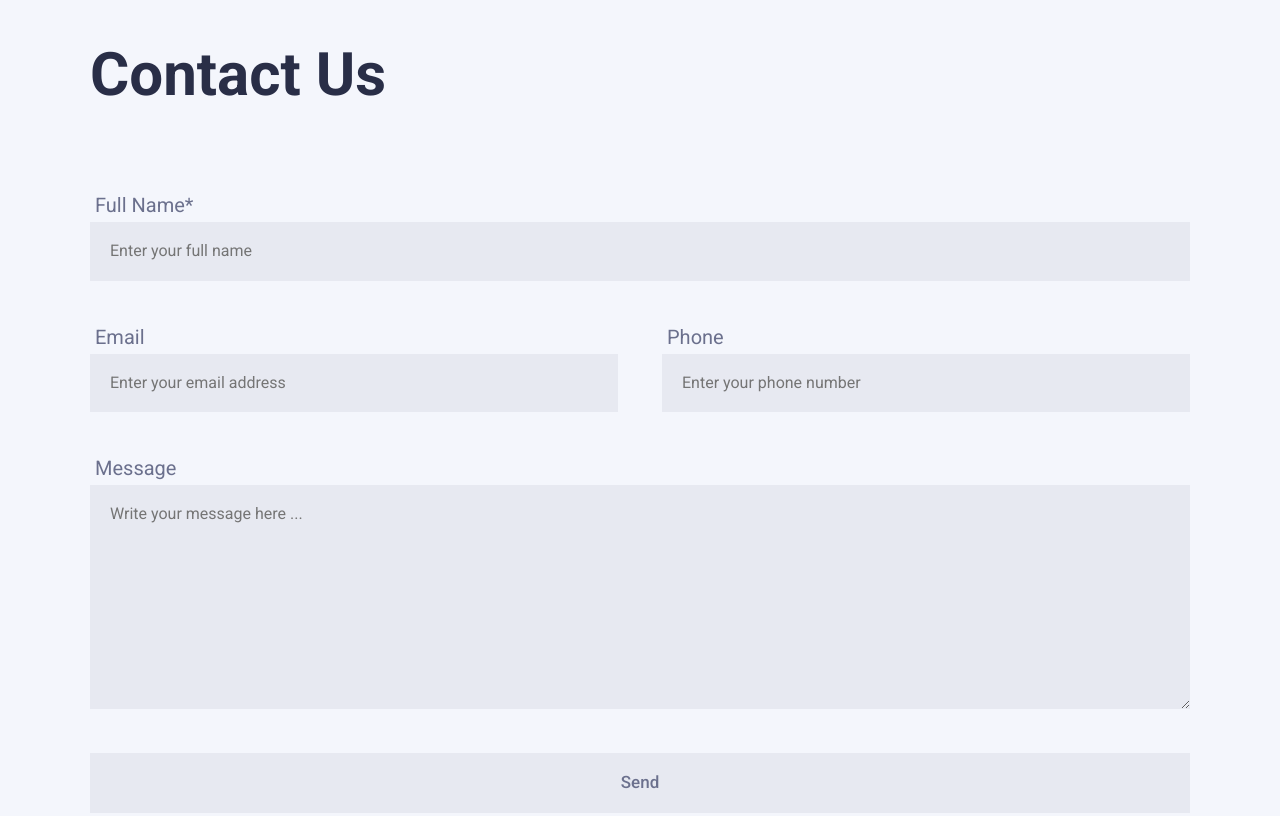
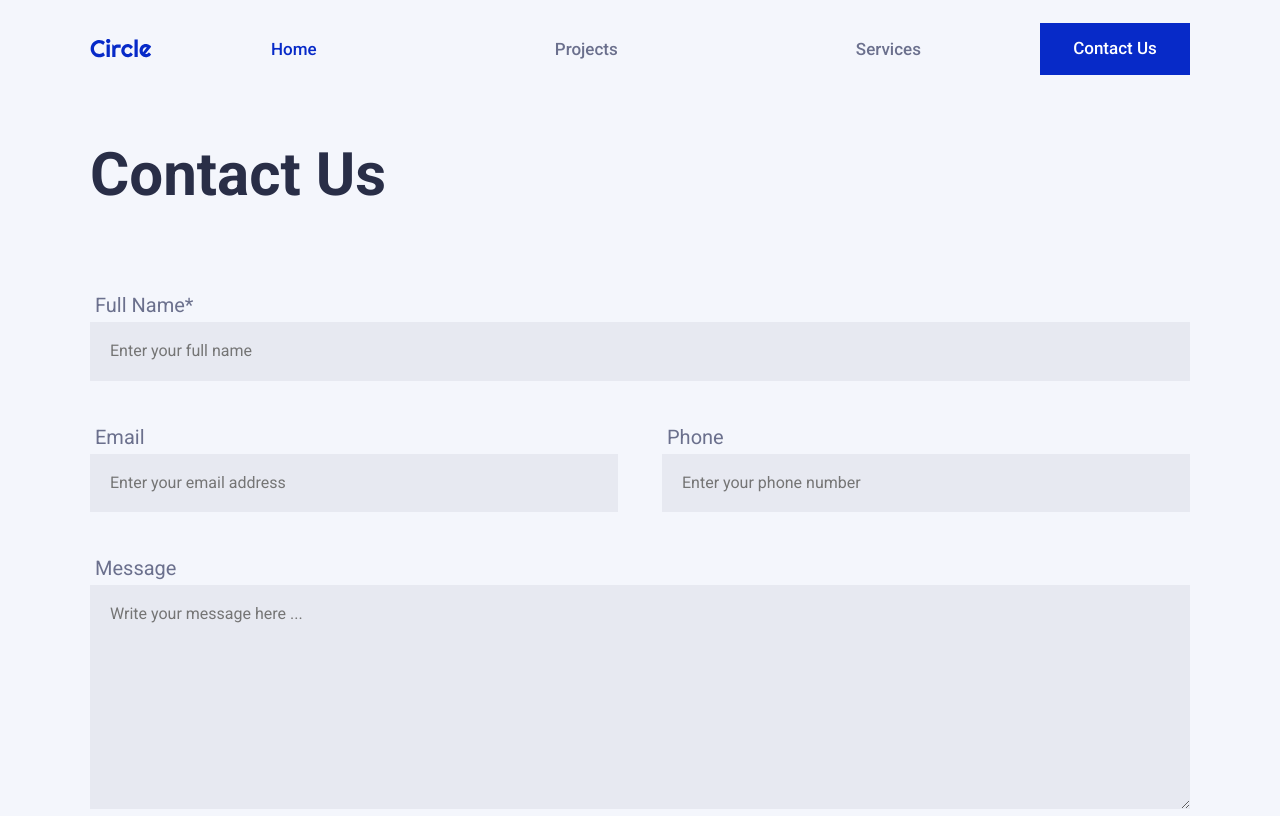
Before and after one commit to evagapi/ironhack-mid-term-project-group-6, a website: page contact-us.html in a window 1280 px wide. Shown: the top 816 px of the page. Drawn offline with Linux system fonts and the light colour scheme.

Commit message:
feat: add header to all the pages

```diff
--- a/contact-us.html
+++ b/contact-us.html
@@ -9,11 +9,39 @@
     <link rel="stylesheet" href="css/reset.css" />
     <link rel="stylesheet" href="css/variables.css" />
     <link rel="stylesheet" href="css/global.css" />
+    <link rel="stylesheet" href="css/navigation-bar.css" />
     <link rel="stylesheet" href="css/contact-us.css" />
   </head>
   <body>
-    <header>
-      <!-- TODO: navigation bar (header of the page), issue #2 -->
+    <header class="sticky">
+      <div class="navigator-bar">
+        <a href="index.html" class="navigator-logo">
+          <img
+            src="assets/logos/circle.svg"
+            alt="Circle-logo"
+            class="circle-logo"
+          />
+        </a>
+        <div class="circle-options headline-text-medium">
+          <ul>
+            <li>
+              <a href="index.html" class="home-link navigator-bar-links"
+                >Home</a
+              >
+            </li>
+            <li>
+              <a href="#projects" class="navigator-bar-links">Projects</a>
+            </li>
+            <li>
+              <a href="#services" class="navigator-bar-links">Services</a>
+            </li>
+          </ul>
+          <a class="contact-us-btn headline-text-medium" href="contact-us.html"
+            >Contact Us</a
+          >
+        </div>
+        <span class="mobile-menu">≡</span>
+      </div>
     </header>
     <section class="contact-us">
       <h1 class="margin-title">Contact Us</h1>
@@ -91,5 +119,6 @@
       </div>
     </footer>
     <script src="js/form.js"></script>
+    <script src="js/header.js"></script>
   </body>
 </html>
```
Also changed, not shown: error-page.html (+31 -2 lines), project-page.html (+31 -2 lines).
